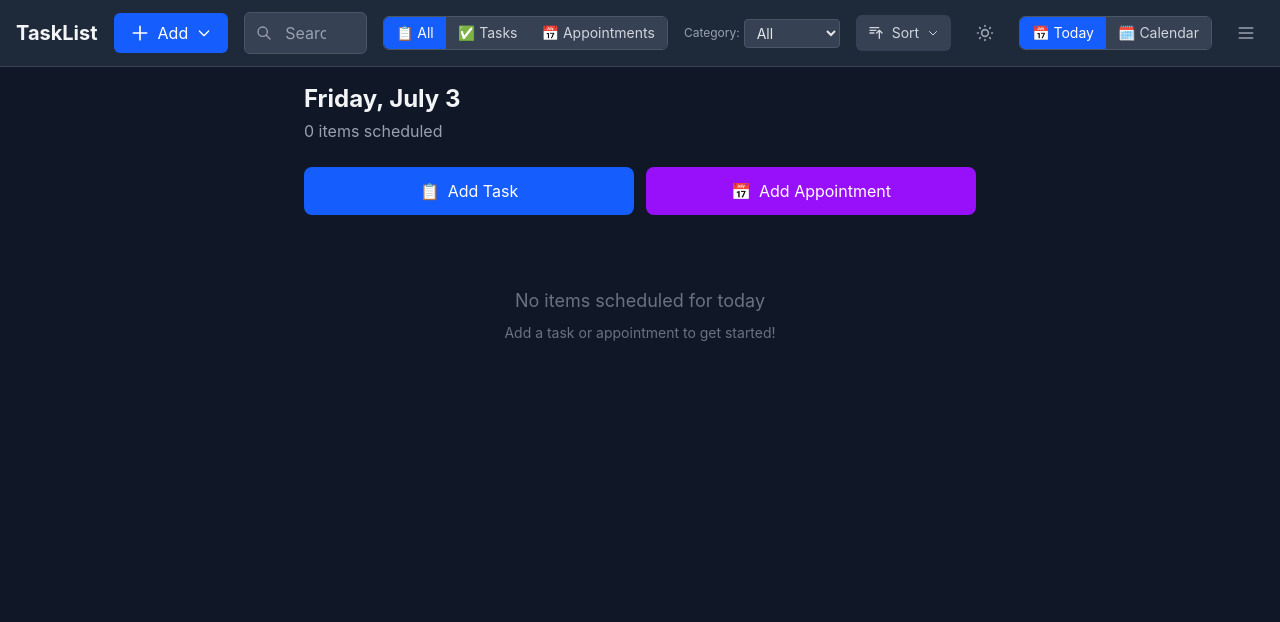
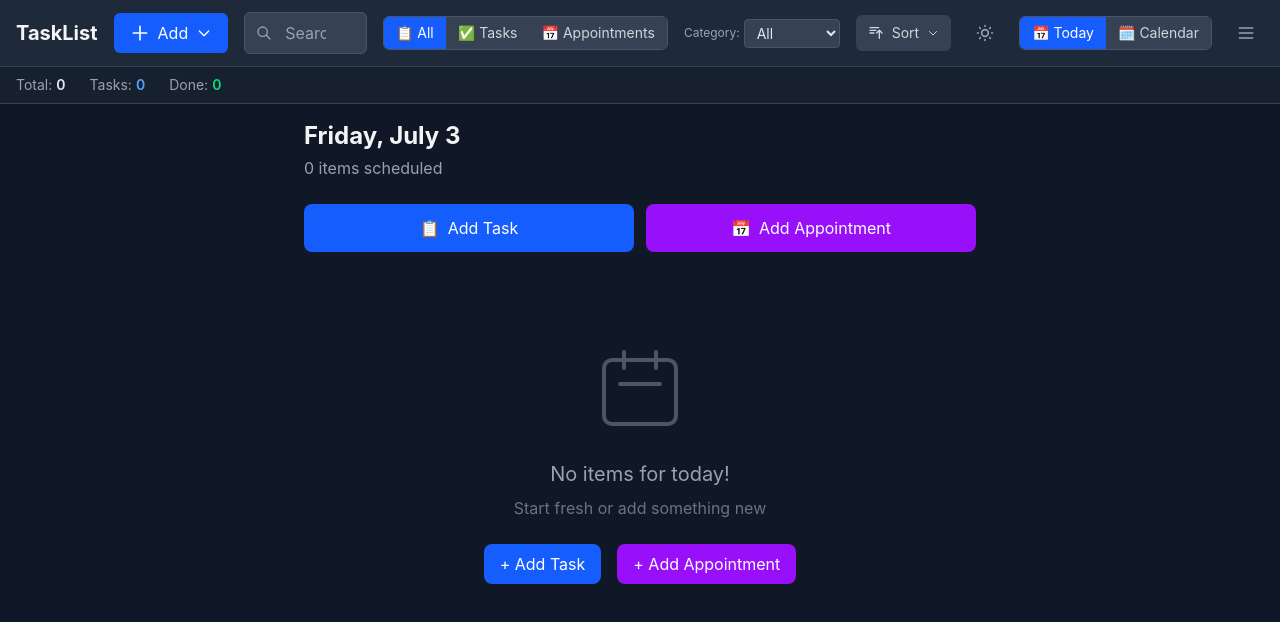
Before and after one commit to srmlcn/tasklist-web, a Next.js app: page / in a window 1280 px wide. Both pictures are taken after a click on the button "📅 Today". Shown: the top 622 px of the page. Built offline with nearby package versions, Linux system fonts and the light colour scheme.

Commit message:
feat(ux): add stats bar and improved empty state illustrations
- Add StatsBar showing total, tasks, completed, overdue counts
- Add calendar icon illustration to empty state
- Add quick action buttons in empty state

```diff
--- a/src/app/page.tsx
+++ b/src/app/page.tsx
@@ -17,6 +17,51 @@ import { CategoryManager } from '@/components/dialogs/CategoryManager';
 // Filter types
 type ItemFilter = 'all' | 'tasks' | 'appointments';
 type SortOption = 'time' | 'priority' | 'name' | 'deadline';
+
+// Stats display component
+function StatsBar({ items }: { items: Item[] }) {
+  const stats = useMemo(() => {
+    const tasks = items.filter(isTask);
+    const appointments = items.filter((item): item is Appointment => !isTask(item));
+    const completedTasks = tasks.filter(t => t.isComplete);
+    const now = new Date();
+    const overdueItems = items.filter(item => {
+      const deadline = getItemDateTime(item);
+      return deadline < now && isTask(item) && !(item as Task).isComplete;
+    });
+
+    return {
+      total: items.length,
+      tasks: tasks.length,
+      appointments: appointments.length,
+      completed: completedTasks.length,
+      overdue: overdueItems.length,
+    };
+  }, [items]);
+
+  return (
+    <div className="flex items-center gap-6 px-4 py-2 bg-gray-800/50 border-b border-gray-700 text-sm">
+      <div className="flex items-center gap-1">
+        <span className="text-gray-400">Total:</span>
+        <span className="font-semibold text-gray-200">{stats.total}</span>
+      </div>
+      <div className="flex items-center gap-1">
+        <span className="text-gray-400">Tasks:</span>
+        <span className="font-semibold text-blue-400">{stats.tasks}</span>
+      </div>
+      <div className="flex items-center gap-1">
+        <span className="text-gray-400">Done:</span>
+        <span className="font-semibold text-green-400">{stats.completed}</span>
+      </div>
+      {stats.overdue > 0 && (
+        <div className="flex items-center gap-1">
+          <span className="text-gray-400">Overdue:</span>
+          <span className="font-semibold text-red-400">{stats.overdue}</span>
+        </div>
+      )}
+    </div>
+  );
+}
 
 export default function Home() {
   const {
@@ -235,6 +280,8 @@ export default function Home() {
         onCategoryFilterChange={handleCategoryFilterChange}
       />
 
+      <StatsBar items={items} />
+
       {viewMode === 'today' ? (
         <TodayView
           items={filteredItems}
--- a/src/components/CalendarView.tsx
+++ b/src/components/CalendarView.tsx
@@ -105,9 +105,28 @@ export function TodayView({
 
         {/* Today's items - single DayColumn for all items */}
         {todayItems.length === 0 ? (
-          <div className="text-center py-12 text-gray-500">
-            <p className="text-lg mb-2">No items scheduled for today</p>
-            <p className="text-sm">Add a task or appointment to get started!</p>
+          <div className="text-center py-16">
+            <div className="mb-6">
+              <svg className="w-24 h-24 mx-auto text-gray-600" fill="none" viewBox="0 0 24 24" stroke="currentColor">
+                <path strokeLinecap="round" strokeLinejoin="round" strokeWidth={1} d="M8 7V3m8 4V3m-9 8h10M5 21h14a2 2 0 002-2V7a2 2 0 00-2-2H5a2 2 0 00-2 2v12a2 2 0 002 2z" />
+              </svg>
+            </div>
+            <p className="text-xl text-gray-400 mb-2">No items for today!</p>
+            <p className="text-gray-500 mb-6">Start fresh or add something new</p>
+            <div className="flex justify-center gap-4">
+              <button
+                onClick={onAddTask}
+                className="px-4 py-2 bg-blue-600 hover:bg-blue-700 text-white rounded-lg transition-colors"
+              >
+                + Add Task
+              </button>
+              <button
+                onClick={onAddAppointment}
+                className="px-4 py-2 bg-purple-600 hover:bg-purple-700 text-white rounded-lg transition-colors"
+              >
+                + Add Appointment
+              </button>
+            </div>
           </div>
         ) : (
           <DayColumn
```
